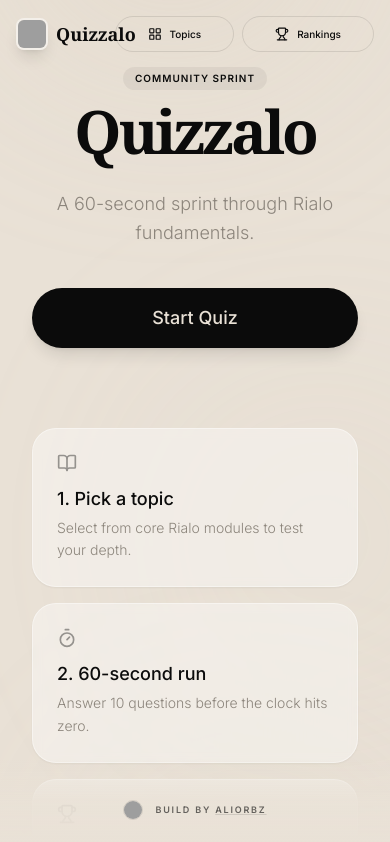
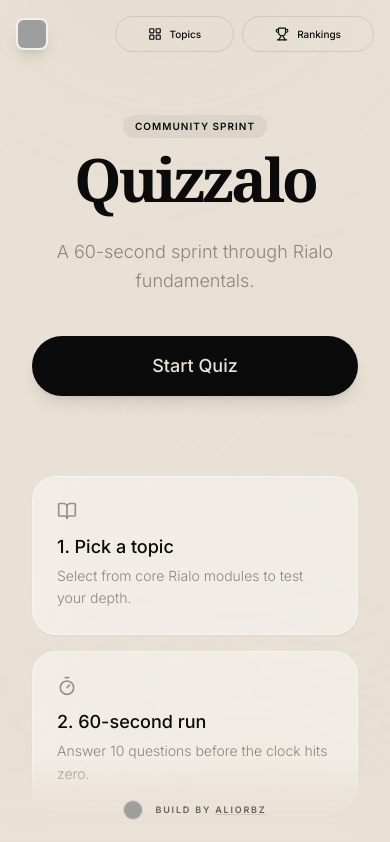
Before and after one commit to aliorbz/quizzalo_rialo, a React (Vite) app: page /#/ in a window 390 px wide. Shown: the top 842 px of the page. Built offline with nearby package versions, Linux system fonts and the light colour scheme; no server answers; grey boxes are pictures that could not be loaded.

Commit message:
feat: Adjust header spacing and remove logo text
This commit fine-tunes the layout of the homepage by increasing the top padding of the main content to accommodate the header. It also removes the redundant "Quizzalo" text next to the logo on the header, streamlining the UI.

```diff
--- a/pages/HomePage.tsx
+++ b/pages/HomePage.tsx
@@ -10,7 +10,7 @@ interface HomePageProps {
 
 const HomePage: React.FC<HomePageProps> = ({ onStartQuiz }) => {
   return (
-    <div className="min-h-screen flex flex-col items-center justify-center px-4 sm:px-6 py-16 sm:py-20 overflow-hidden relative">
+    <div className="min-h-screen flex flex-col items-center justify-center px-4 sm:px-6 pt-28 pb-16 sm:py-20 overflow-hidden relative">
       <header className="absolute top-0 left-0 right-0 p-4 sm:p-6 md:p-10 flex items-center justify-between z-20">
         <div className="flex items-center gap-2 sm:gap-3">
           <img
@@ -18,7 +18,6 @@ const HomePage: React.FC<HomePageProps> = ({ onStartQuiz }) => {
             alt="Rialo Logo"
             className="w-8 h-8 sm:w-12 sm:h-12 rounded-lg sm:rounded-2xl shadow-lg border-2 border-white/50"
           />
-          <span className="font-serif text-lg sm:text-2xl font-bold">Quizzalo</span>
         </div>
         <div className="flex items-center gap-2 sm:gap-4">
           <Link to="/topics">
--- a/pages/QuizPage.tsx
+++ b/pages/QuizPage.tsx
@@ -1,4 +1,3 @@
-
 import React, { useState, useEffect, useCallback } from 'react';
 import { useParams, useNavigate } from 'react-router-dom';
 import { motion, AnimatePresence } from 'framer-motion';
```
